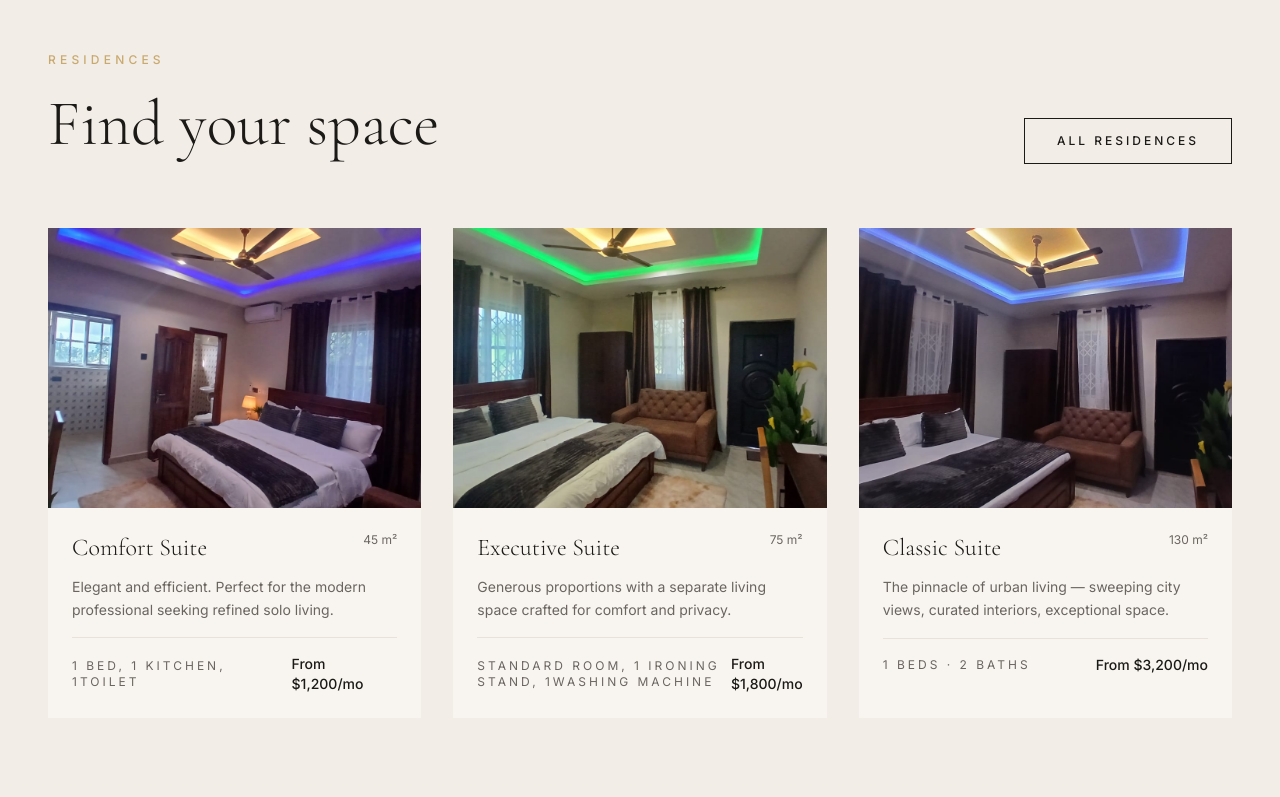
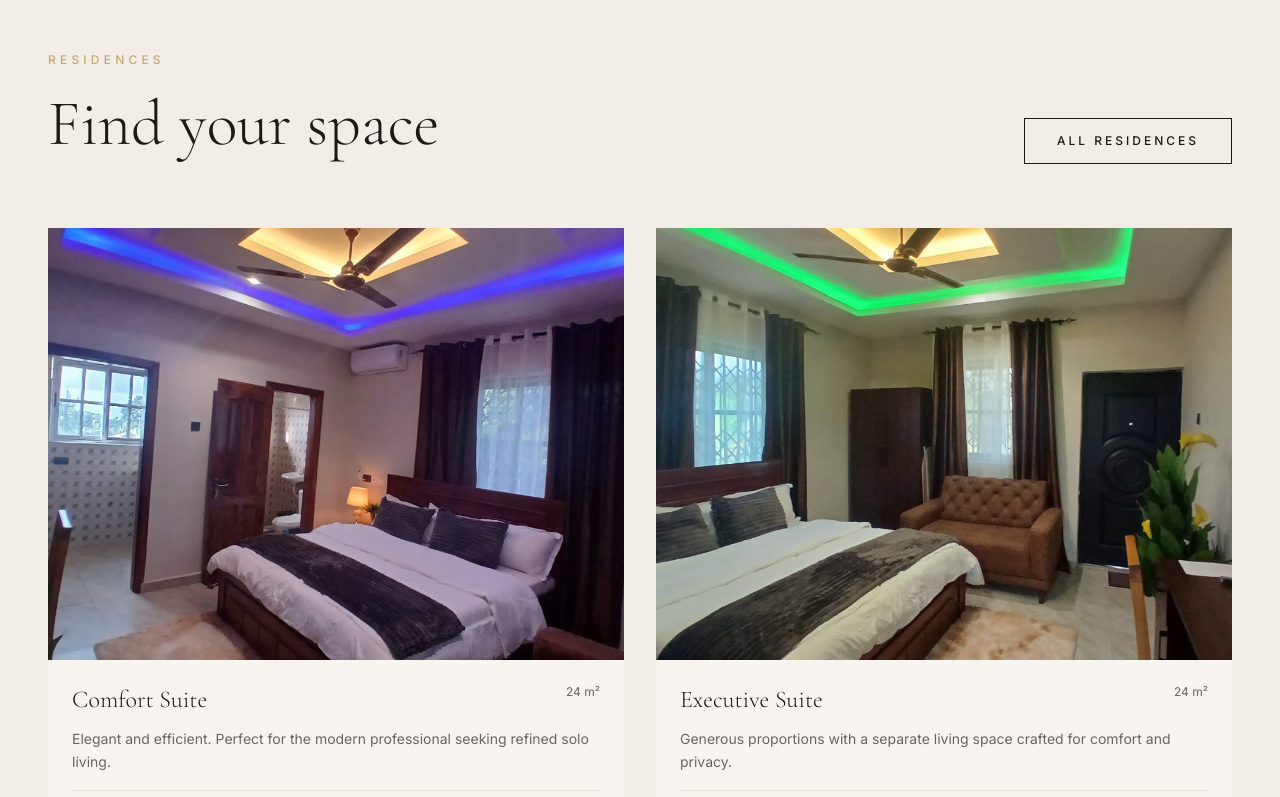
Before and after one commit to allianatenadu/belmont-apartments, a Next.js app: page / in a window 1280 px wide. Shown: the part 2000-2797 px from the top of the page. Built offline with nearby package versions, Linux system fonts and the light colour scheme.

Commit message:
infomation updates

```diff
--- a/src/app/api/send-booking/route.ts
+++ b/src/app/api/send-booking/route.ts
@@ -111,7 +111,7 @@ export async function POST(req: Request) {
               </div>
 
               <div class="footer">
-                <p>Belmont Apartments · 12 Belmont Avenue, East Legon, Accra · allianatenadu@gmail.com</p>
+                <p>Belmont Apartments · 12 Belmont Avenue, SDA Road, Akim Oda · belmontoapartments@gmail.com</p>
               </div>
             </div>
           </body>
--- a/src/app/booking/page.tsx
+++ b/src/app/booking/page.tsx
@@ -1,7 +1,7 @@
 'use client'
 import { useState } from 'react'
 
-const residenceTypes = ['Comfort Suite', 'Executive Suite', 'Classic Suite']
+const residenceTypes = ['Comfort Suite', 'Executive Suite']
 const tourTypes = ['In-Person Tour', 'Virtual Tour', 'Phone Consultation']
 const timeSlots = ['9:00 AM', '10:30 AM', '12:00 PM', '2:00 PM', '3:30 PM', '5:00 PM']
 
--- a/src/app/page.tsx
+++ b/src/app/page.tsx
@@ -5,27 +5,27 @@ const rooms = [
   {
     name: 'Comfort Suite',
     desc: 'Elegant and efficient. Perfect for the modern professional seeking refined solo living.',
-    beds: '1 bed, 1 kitchen, 1toilet',
-    size: '45 m²',
-    price: 'From $1,200/mo',
+    beds: '1 bed . 1 kitchen . 1toilet',
+    size: '24 m²',
+    price: 'From ₵200-₵400/day',
     img: '/images/belmont-room1.jpg',
   },
   {
     name: 'Executive Suite',
     desc: 'Generous proportions with a separate living space crafted for comfort and privacy.',
-    beds: 'Standard room, 1 Ironing Stand, 1Washing Machine',
-    size: '75 m²',
-    price: 'From $1,800/mo',
+    beds: 'Standard room . 1 Ironing Stand . 1 Washing Machine',
+    size: '24 m²',
+    price: 'From ₵300- ₵600/day',
    img: '/images/belmont-room3.jpg',
   },
-  {
-    name: 'Classic Suite',
-    desc: 'The pinnacle of urban living — sweeping city views, curated interiors, exceptional space.',
-    beds: '1 beds · 2 baths',
-    size: '130 m²',
-    price: 'From $3,200/mo',
-   img: '/images/belmont-room2.jpg',
-  },
+  // {
+  //   name: 'Classic Suite',
+  //   desc: 'The pinnacle of urban living — sweeping city views, curated interiors, exceptional space.',
+  //   beds: '1 beds · 1 baths . 1 kitchen',
+  //   size: '24 m²',
+  //   price: 'From ₵ 200-₵400/day',
+  //  img: '/images/belmont-room2.jpg',
+  // },
 ]
 
 const amenities = [
@@ -54,7 +54,7 @@ export default function HomePage() {
         </div>
 
         <div className="relative z-10 max-w-7xl mx-auto px-6 lg:px-12 pb-24 pt-40 w-full">
-          <p className="section-label text-gold-light mb-6">Akim Oda · Ghana</p>
+          <p className="section-label text-gold mb-6">Akim Oda · Ghana</p>
           <h1 className="font-display font-light text-cream text-[clamp(3.5rem,10vw,9rem)] leading-none mb-8 max-w-3xl">
             Live Beyond<br />
             <span className="italic">Ordinary</span>
@@ -148,7 +148,7 @@ export default function HomePage() {
             </Link>
           </div>
 
-          <div className="grid grid-cols-1 md:grid-cols-3 gap-8">
+          <div className="grid grid-cols-1 md:grid-cols-2 gap-8">
             {rooms.map((room) => (
               <div key={room.name} className="group bg-cream overflow-hidden cursor-pointer">
                 <div className="aspect-[4/3] overflow-hidden">
--- a/src/app/rooms/page.tsx
+++ b/src/app/rooms/page.tsx
@@ -8,7 +8,7 @@ const rooms = [
     beds: '1 Studio',
     baths: '1 Bath',
     sleeps: '1–2',
-    price: '$1,200',
+    price: 'From ₵200-₵400',
     desc: 'An intelligent layout that maximises every square metre. The studio is refined, calm, and complete — ideal for the professional or the minimalist.',
     features: ['Open-plan kitchen', 'Juliet balcony', 'Built-in wardrobe', 'High ceilings'],
     img: '/images/belmont-room1.jpg',
@@ -20,23 +20,23 @@ const rooms = [
     beds: '1 Bedroom',
     baths: '1 Bath',
     sleeps: '2',
-    price: '$1,800',
+    price: 'From ₵300-₵600',
     desc: 'Generous living with a distinct separation between rest and life. The one-bedroom suite is our most popular residence, offering flexibility and comfort in equal measure.',
     features: ['Washing Machine', 'Full kitchen', 'Walk-in wardrobe', 'Garden View'],
-    img: '/images/belmont-room2.jpg',
-  },
-  {
-    name: 'Classic ',
-    full: 'Classic Suite',
-    size: '24 m²',
-    beds: '1 Bedrooms',
-    baths: '1 Baths',
-    sleeps: '4',
-    price: '$2,600',
-    desc: 'Space for life in all its dimensions. Two generous bedrooms, dual bathrooms, and an expansive living area crafted for families or those who simply prefer more room.',
-    features: [ 'Open dining area', 'Private balcony','Garden View'],
     img: '/images/belmont-room3.jpg',
   },
+  // {
+  //   name: 'Classic ',
+  //   full: 'Classic Suite',
+  //   size: '24 m²',
+  //   beds: '1 Bedrooms',
+  //   baths: '1 Baths',
+  //   sleeps: '4',
+  //   price: '$2,600',
+  //   desc: 'Space for life in all its dimensions. Two generous bedrooms, dual bathrooms, and an expansive living area crafted for families or those who simply prefer more room.',
+  //   features: [ 'Open dining area', 'Private balcony','Garden View'],
+  //   img: '/images/belmont-room3.jpg',
+  // },
   // {
   //   name: 'Penthouse',
   //   full: 'Penthouse Suite',
@@ -141,7 +141,7 @@ export default function RoomsPage() {
               <div className="flex items-center gap-6">
                 <div>
                   <p className="text-xs tracking-widest uppercase text-warm-gray font-sans">From</p>
-                  <p className="font-display text-3xl text-charcoal">{room.price}<span className="text-base text-warm-gray font-sans">/mo</span></p>
+                  <p className="font-display text-3xl text-charcoal">{room.price}<span className="text-base text-warm-gray font-sans">/day</span></p>
                 </div>
                 <Link href="/booking" className="btn-primary text-xs">
                   Enquire
--- a/src/components/Footer.tsx
+++ b/src/components/Footer.tsx
@@ -28,7 +28,7 @@ export default function Footer() {
             <ul className="space-y-3">
               {[
                 { label: 'Residences', href: '/rooms' },
-                { label: 'Amenities', href: '/rooms#amenities' },
+                // { label: 'Amenities', href: '/rooms#amenities' },
                 { label: 'About Us', href: '/about' },
                 { label: 'Book a Tour', href: '/booking' },
               ].map((l) => (
--- a/src/components/Navbar.tsx
+++ b/src/components/Navbar.tsx
@@ -4,7 +4,7 @@ import Link from 'next/link'
 
 const links = [
   { label: 'Residences', href: '/rooms' },
-  { label: 'Amenities', href: '/rooms#amenities' },
+  // { label: 'Amenities', href: '/rooms#amenities' },
   { label: 'About', href: '/about' },
   { label: 'Contact', href: '/contact' },
 ]
```
